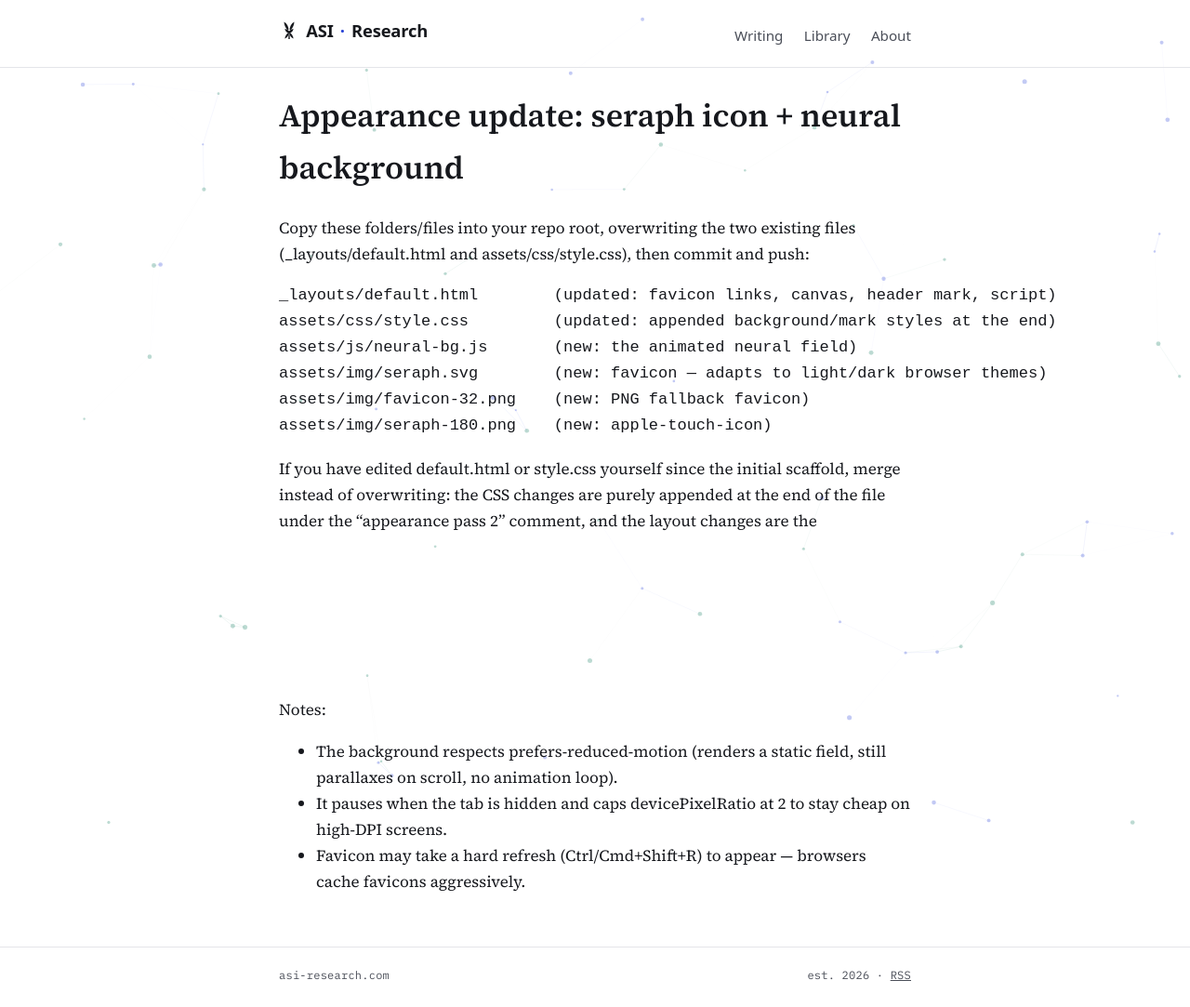
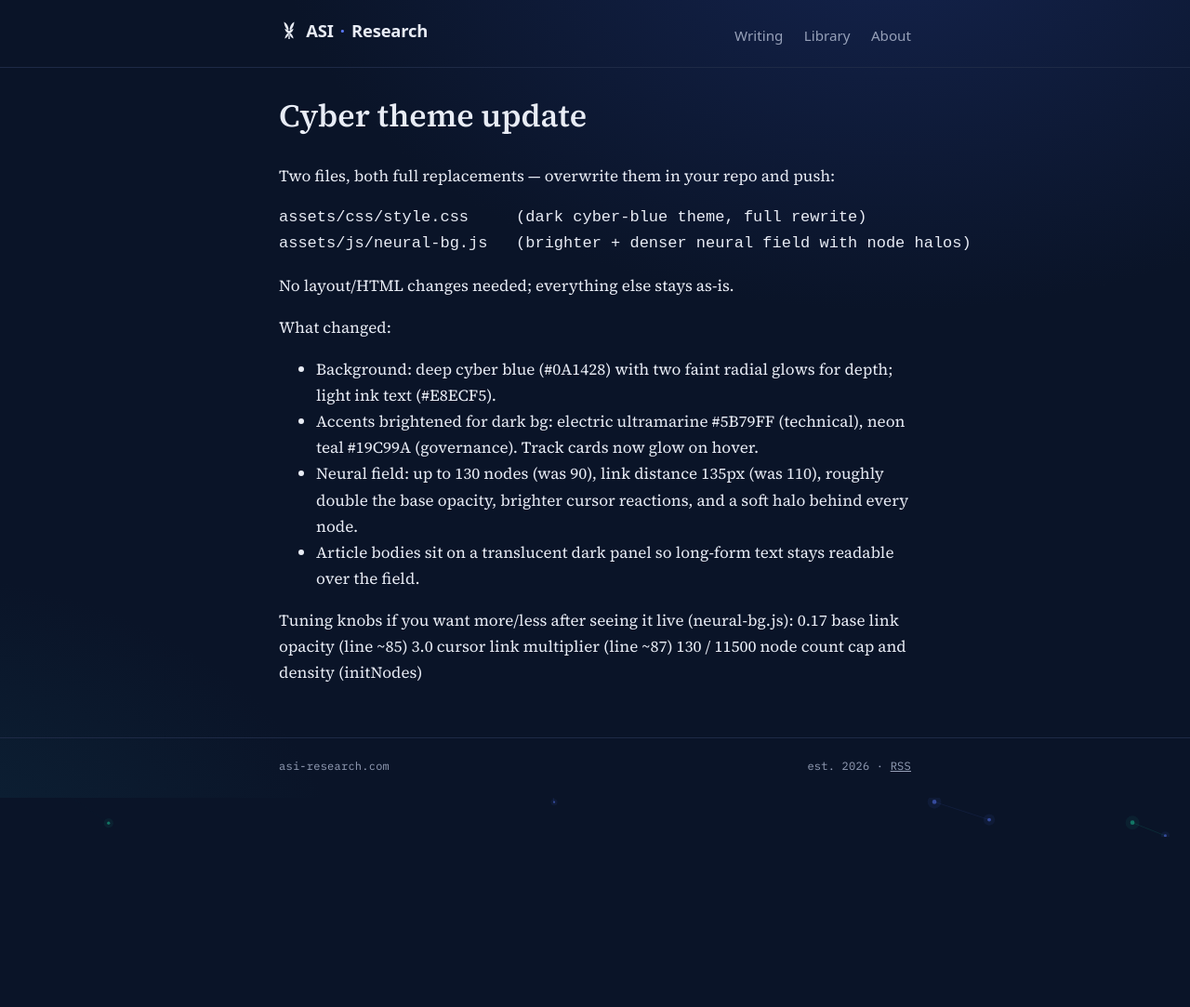
Before and after one commit to GapEye/asi-research, a Jekyll site: the page built from README-UPDATE.md, in a window 1280 px wide. Shown: the whole page at 93% size. Built offline with Jekyll 4.4.1, drawn with Linux system fonts in a browser that asks for light colours; some web fonts are replaced; our own code applies the rules of GitHub Pages for plain Markdown files; after the commit the page ends 900 px from its top, so only the background shows below that.

Commit message:
Appearance Update 2 - Dark Theme

```diff
--- a/assets/css/style.css
+++ b/assets/css/style.css
@@ -1,23 +1,25 @@
 /* ============================================================
-   ASI Research — asi-research.com
+   ASI Research — asi-research.com — CYBER THEME
    Type:   Familjen Grotesk (display) / Source Serif 4 (body) /
            IBM Plex Mono (metadata)
-   Color:  ink #16181D on paper #FFFFFF
-           technical accent: ultramarine #2742D6
-           governance accent: deep teal #0E7A5F
+   Color:  light ink #E8ECF5 on deep cyber blue #0A1428
+           technical accent: electric ultramarine #5B79FF
+           governance accent: neon teal #19C99A
    ============================================================ */
 
 :root {
-  --ink: #16181d;
-  --ink-soft: #4a4e58;
-  --paper: #ffffff;
-  --hairline: #e4e5e9;
-  --technical: #2742d6;
-  --technical-bg: #eef1fd;
-  --governance: #0e7a5f;
-  --governance-bg: #e9f5f0;
-  --essay: #6b4fd6;
-  --essay-bg: #f1edfc;
+  --ink: #e8ecf5;
+  --ink-soft: #96a0b8;
+  --paper: #0a1428;
+  --paper-raise: #101c38;
+  --hairline: #1e2a46;
+  --technical: #5b79ff;
+  --technical-bg: #16224a;
+  --governance: #19c99a;
+  --governance-bg: #0d2f27;
+  --essay: #9d7bff;
+  --essay-bg: #241b45;
+  --code-bg: #101a33;
   --max: 720px;
   --font-display: "Familjen Grotesk", system-ui, sans-serif;
   --font-body: "Source Serif 4", Georgia, serif;
@@ -26,7 +28,10 @@
 
 * { box-sizing: border-box; }
 
-html { -webkit-text-size-adjust: 100%; }
+html {
+  -webkit-text-size-adjust: 100%;
+  background: var(--paper);
+}
 
 body {
   margin: 0;
@@ -34,7 +39,10 @@
   font-size: 1.0625rem;
   line-height: 1.65;
   color: var(--ink);
-  background: var(--paper);
+  background:
+    radial-gradient(1100px 700px at 75% -10%, #14234d 0%, rgba(10,20,40,0) 60%),
+    radial-gradient(900px 600px at -10% 110%, #0d2438 0%, rgba(10,20,40,0) 55%),
+    var(--paper);
 }
 
 .wrap {
@@ -54,6 +62,8 @@
   outline: 2px solid var(--technical);
   outline-offset: 2px;
 }
+
+::selection { background: rgba(91, 121, 255, 0.35); }
 
 /* ---------- Header ---------- */
 
@@ -77,9 +87,14 @@
   font-size: 1.15rem;
   text-decoration: none;
   letter-spacing: -0.01em;
+  display: inline-flex;
+  align-items: center;
+  gap: 0.45rem;
 }
 
 .wordmark-dot { color: var(--technical); }
+
+.mark { flex: none; color: var(--ink); }
 
 .site-nav {
   display: flex;
@@ -99,7 +114,7 @@
 .site-nav a:hover { color: var(--ink); }
 .site-nav a.active {
   color: var(--ink);
-  border-bottom-color: var(--ink);
+  border-bottom-color: var(--technical);
 }
 
 /* ---------- Hero ---------- */
@@ -151,7 +166,8 @@
   border: 1px solid var(--hairline);
   border-radius: 6px;
   padding: 1rem 1.1rem;
-  transition: border-color 120ms ease;
+  background: rgba(16, 28, 56, 0.55);
+  transition: border-color 120ms ease, box-shadow 120ms ease;
 }
 
 .track-card p {
@@ -161,8 +177,14 @@
   line-height: 1.5;
 }
 
-.track-card-technical:hover { border-color: var(--technical); }
-.track-card-governance:hover { border-color: var(--governance); }
+.track-card-technical:hover {
+  border-color: var(--technical);
+  box-shadow: 0 0 18px rgba(91, 121, 255, 0.18);
+}
+.track-card-governance:hover {
+  border-color: var(--governance);
+  box-shadow: 0 0 18px rgba(25, 201, 154, 0.18);
+}
 
 /* ---------- Track + status chips ---------- */
 
@@ -239,7 +261,11 @@
   line-height: 1.35;
 }
 
-.index-list a:hover .index-title { text-decoration: underline; text-underline-offset: 3px; }
+.index-list a:hover .index-title {
+  text-decoration: underline;
+  text-underline-offset: 3px;
+  text-decoration-color: var(--technical);
+}
 
 .index-sub {
   display: block;
@@ -288,9 +314,11 @@
 }
 
 .abstract {
-  border-left: 3px solid var(--hairline);
-  padding: 0.25rem 0 0.25rem 1.1rem;
+  border-left: 3px solid var(--technical);
+  padding: 0.6rem 1rem 0.6rem 1.1rem;
   margin: 1.75rem 0;
+  background: rgba(16, 28, 56, 0.72);
+  border-radius: 0 4px 4px 0;
 }
 
 .abstract-label {
@@ -306,7 +334,12 @@
 .entry-links a { color: var(--technical); text-decoration: none; }
 .entry-links a:hover { text-decoration: underline; }
 
-.entry-body { padding-top: 0.75rem; }
+.entry-body {
+  padding: 0.75rem 1rem 1rem;
+  margin: 0 -1rem;
+  background: rgba(10, 20, 40, 0.82);
+  border-radius: 6px;
+}
 
 .entry-body h2 {
   font-family: var(--font-display);
@@ -321,7 +354,11 @@
   margin: 1.75rem 0 0.5rem;
 }
 
-.entry-body a { text-decoration-thickness: 1px; text-underline-offset: 3px; }
+.entry-body a {
+  text-decoration-thickness: 1px;
+  text-underline-offset: 3px;
+  text-decoration-color: var(--technical);
+}
 
 .entry-body blockquote {
   margin: 1.5rem 0;
@@ -333,13 +370,14 @@
 .entry-body code {
   font-family: var(--font-mono);
   font-size: 0.85em;
-  background: #f4f4f6;
+  background: var(--code-bg);
   padding: 0.1em 0.35em;
   border-radius: 3px;
 }
 
 .entry-body pre {
-  background: #f4f4f6;
+  background: var(--code-bg);
+  border: 1px solid var(--hairline);
   padding: 1rem;
   border-radius: 6px;
   overflow-x: auto;
@@ -368,6 +406,15 @@
 
 .footer-row a { color: inherit; }
 
+/* ---------- Neural background ---------- */
+
+#neural-bg {
+  position: fixed;
+  inset: 0;
+  z-index: -1;
+  pointer-events: none;
+}
+
 /* ---------- Responsive & a11y ---------- */
 
 @media (max-width: 600px) {
@@ -379,26 +426,3 @@
 @media (prefers-reduced-motion: reduce) {
   * { transition: none !important; }
 }
-
-/* ---------- Neural background & header mark (appearance pass 2) ---------- */
-
-#neural-bg {
-  position: fixed;
-  inset: 0;
-  z-index: -1;
-  pointer-events: none;
-}
-
-/* keep long-form text fully readable over the field */
-.entry-body, .abstract {
-  background: rgba(255, 255, 255, 0.82);
-  border-radius: 4px;
-}
-
-.wordmark {
-  display: inline-flex;
-  align-items: center;
-  gap: 0.45rem;
-}
-
-.mark { flex: none; color: var(--ink); }
--- a/assets/js/neural-bg.js
+++ b/assets/js/neural-bg.js
@@ -11,10 +11,10 @@
   var ctx = canvas.getContext('2d');
   var reduced = window.matchMedia('(prefers-reduced-motion: reduce)').matches;
 
-  var TECH = '39,66,214';   // ultramarine
-  var GOV = '14,122,95';    // deep teal
-  var LINK_DIST = 110;      // node-to-node connection distance
-  var MOUSE_DIST = 170;     // cursor influence radius
+  var TECH = '91,121,255';  // electric ultramarine
+  var GOV = '25,201,154';   // neon teal
+  var LINK_DIST = 135;      // node-to-node connection distance
+  var MOUSE_DIST = 200;     // cursor influence radius
 
   var w = 0, h = 0, dpr = 1;
   var nodes = [];
@@ -36,7 +36,7 @@
   }
 
   function initNodes() {
-    var count = Math.max(24, Math.min(90, Math.floor((w * h) / 16000)));
+    var count = Math.max(24, Math.min(130, Math.floor((w * h) / 11500)));
     nodes = [];
     for (var i = 0; i < count; i++) {
       nodes.push({
@@ -82,9 +82,9 @@
         dx = a.x - b.x; dy = a.y - b.y;
         d = Math.sqrt(dx * dx + dy * dy);
         if (d < LINK_DIST) {
-          var alpha = (1 - d / LINK_DIST) * 0.08;
+          var alpha = (1 - d / LINK_DIST) * 0.17;
           // brighten links near the cursor
-          if (a.near < MOUSE_DIST || b.near < MOUSE_DIST) alpha *= 3.2;
+          if (a.near < MOUSE_DIST || b.near < MOUSE_DIST) alpha *= 3.0;
           ctx.strokeStyle = 'rgba(' + a.color + ',' + alpha.toFixed(3) + ')';
           ctx.lineWidth = 1;
           ctx.beginPath();
@@ -100,7 +100,7 @@
       for (i = 0; i < pts.length; i++) {
         a = pts[i];
         if (a.near < MOUSE_DIST) {
-          var ma = (1 - a.near / MOUSE_DIST) * 0.22;
+          var ma = (1 - a.near / MOUSE_DIST) * 0.4;
           ctx.strokeStyle = 'rgba(' + a.color + ',' + ma.toFixed(3) + ')';
           ctx.lineWidth = 1;
           ctx.beginPath();
@@ -115,7 +115,12 @@
     for (i = 0; i < pts.length; i++) {
       a = pts[i];
       var boost = a.near < MOUSE_DIST ? (1 - a.near / MOUSE_DIST) : 0;
-      ctx.fillStyle = 'rgba(' + a.color + ',' + (0.28 + boost * 0.45).toFixed(3) + ')';
+      // soft halo for glow
+      ctx.fillStyle = 'rgba(' + a.color + ',' + (0.07 + boost * 0.12).toFixed(3) + ')';
+      ctx.beginPath();
+      ctx.arc(a.x, a.y, (a.r + boost * 1.2) * 3.2, 0, Math.PI * 2);
+      ctx.fill();
+      ctx.fillStyle = 'rgba(' + a.color + ',' + (0.5 + boost * 0.5).toFixed(3) + ')';
       ctx.beginPath();
       ctx.arc(a.x, a.y, a.r + boost * 1.2, 0, Math.PI * 2);
       ctx.fill();
```
Also changed, not shown: README-UPDATE.md.
